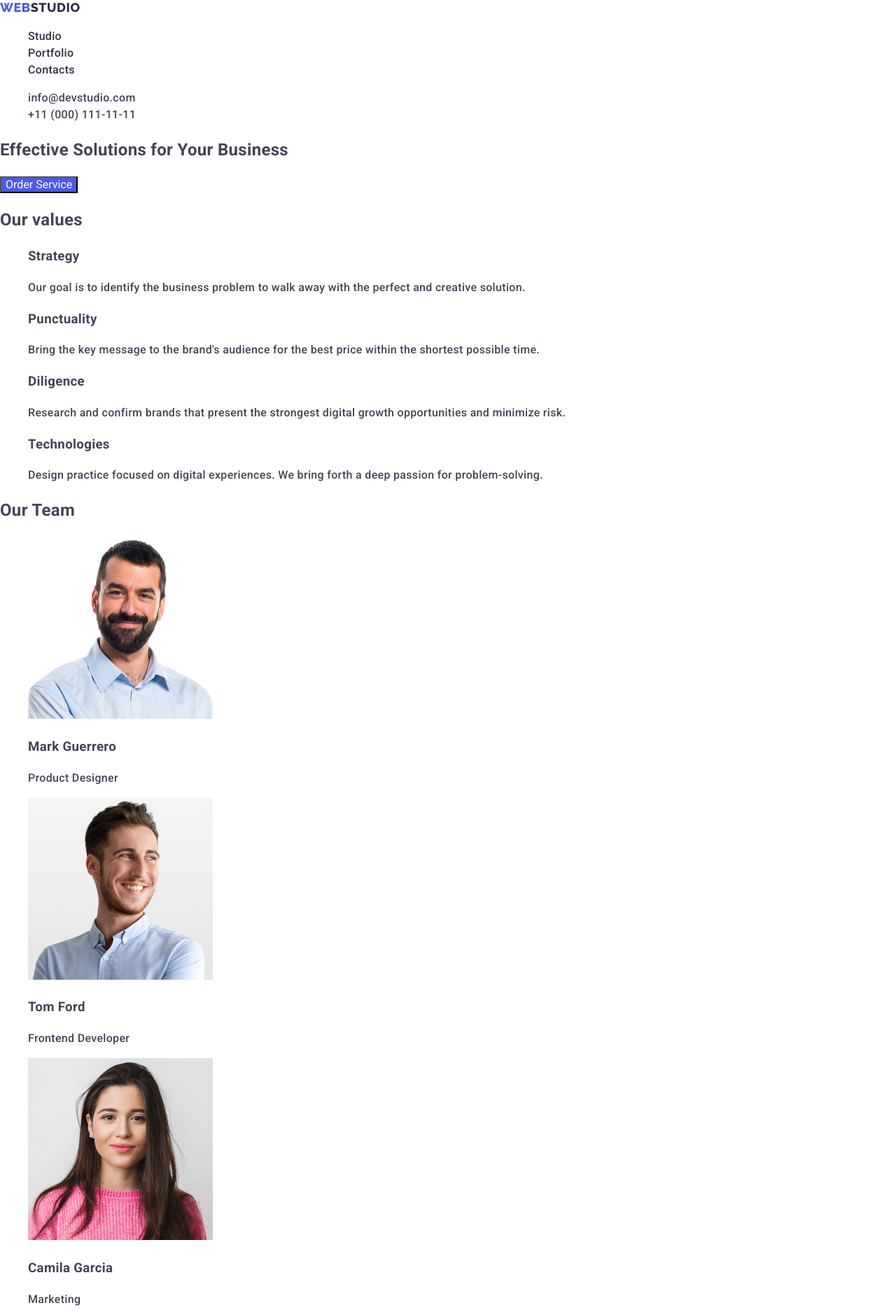
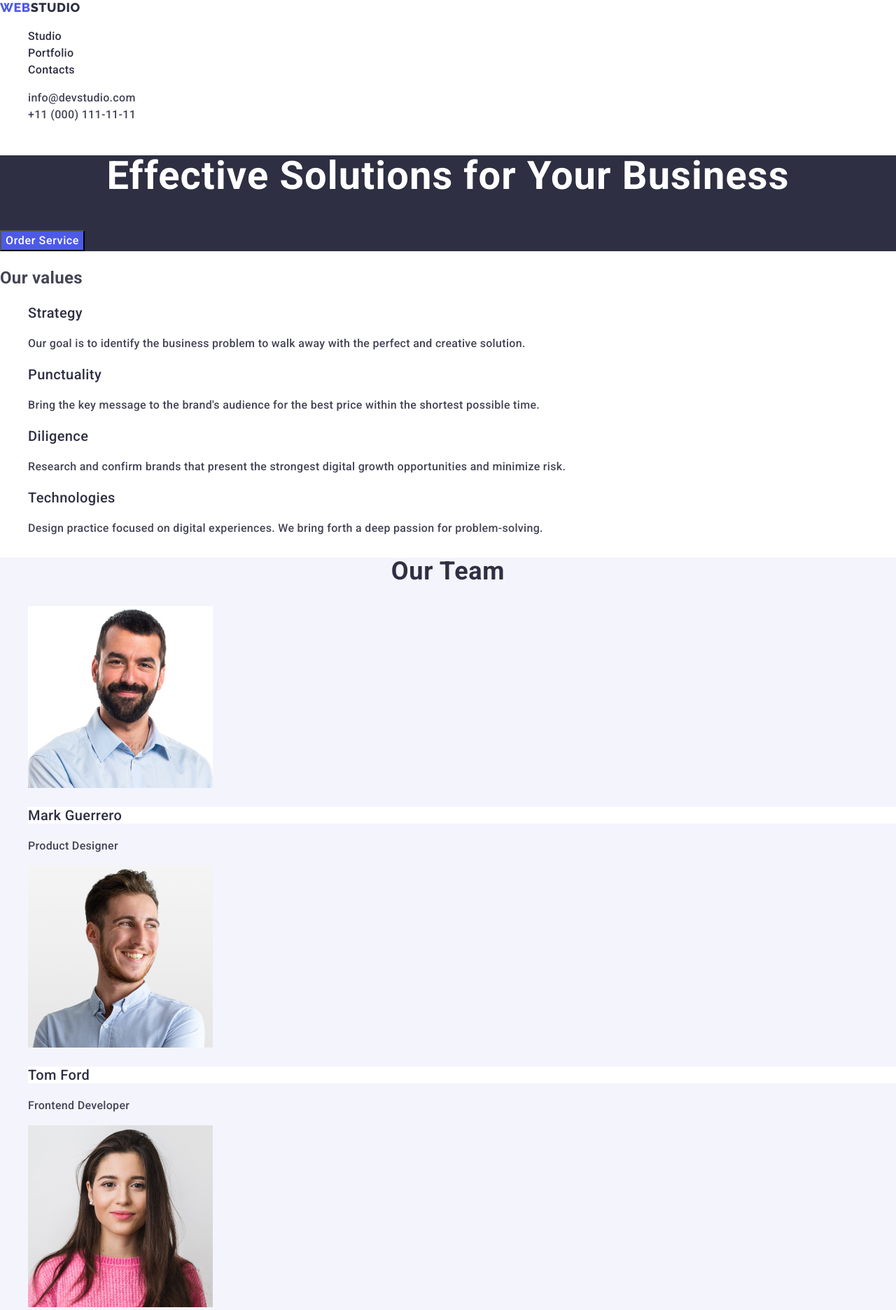
Before and after one commit to DenisBahuta/goit-markup-hw-02, a plain HTML site: page index.html in a window 1280 px wide. Shown: the top 1872 px of the page at 70% size. Drawn offline with nearby package versions, Linux system fonts and the light colour scheme.

Commit message:
Create section two

```diff
--- a/css/styles.css
+++ b/css/styles.css
@@ -43,7 +43,8 @@ span {
 }
 
 .nav-link:hover,
-.nav-link:focus {
+.nav-link:focus,
+.nav-link:active {
   color: #404bbf;
 }
 
@@ -52,7 +53,6 @@ span {
   font-style: normal;
 }
 
-.contacts-link:active,
 .contacts-link:hover,
 .contacts-link:focus {
   color: #404bbf;
@@ -62,13 +62,59 @@ address {
   font-style: normal;
 }
 
+.section-one {
+  background-color: #2e2f42;
+}
+
+.section-one-title {
+  color: #ffffff;
+  font-size: 56px;
+  text-align: center;
+  letter-spacing: 0.02em;
+  line-height: 1.07;
+}
+
 .button-primary {
   background: var(--IRIS, #4d5ae5);
   cursor: pointer;
   color: #ffffff;
+  font-weight: 500;
+  line-height: 1.5;
+  letter-spacing: 0.04em;
 }
 
 .button-primary:hover,
-button-primary:focus {
+.button-primary:focus {
   background: var(--OCEAN, #404bbf);
 }
+
+.section-two-subtitle {
+  font-size: 20px;
+  font-weight: 500;
+  line-height: 1.2;
+  letter-spacing: 0.02em;
+  color: #2e2f42;
+}
+.section-three {
+  background-color: #f4f4fd;
+}
+
+.section-three-title {
+  font-size: 36px;
+  line-height: 1.11;
+  text-align: center;
+  letter-spacing: 0.02em;
+  text-transform: capitalize;
+  color: #2e2f42;
+}
+.hero-subtitle {
+  background-color: #ffffff;
+  font-size: 20px;
+  font-weight: 500;
+  line-height: 1.2;
+  letter-spacing: 0.02em;
+  color: #2e2f42;
+}
+.hero-text {
+  font-size: 16px;
+}
--- a/index.html
+++ b/index.html
@@ -23,11 +23,11 @@
     <header>
       <!-- WebStudio -->
       <nav>
-        <a class="header-logo" href="./index.html">WEB<span>STUDIO</span></a>
+        <a class="header-logo" href="./index.html">Web<span>Studio</span></a>
         <ul>
           <li><a class="nav-link" href="./index.html">Studio</a></li>
-          <li><a class="nav-link" href="Portfolio">Portfolio</a></li>
-          <li><a class="nav-link" href="Contacts">Contacts</a></li>
+          <li><a class="nav-link" href="">Portfolio</a></li>
+          <li><a class="nav-link" href="">Contacts</a></li>
         </ul>
       </nav>
       <address class="contacts">
@@ -45,48 +45,49 @@
         </ul>
       </address>
     </header>
-    <!-- Our values -->
     <main>
-      <section>
-        <h1 class="title">Effective Solutions for Your Business</h1>
+      <!-- Section one -->
+      <section class="section-one">
+        <h1 class="section-one-title">Effective Solutions for Your Business</h1>
         <button class="button-primary">Order Service</button>
       </section>
       <section>
-        <h2>Our values</h2>
+        <!-- Section two -->
+        <h2 class="section-two-title">Our values</h2>
         <ul>
           <li>
-            <h3>Strategy</h3>
-            <p>
+            <h3 class="section-two-subtitle">Strategy</h3>
+            <p class="section-two-text">
               Our goal is to identify the business problem to walk away with the
               perfect and creative solution.
             </p>
           </li>
           <li>
-            <h3>Punctuality</h3>
-            <p>
+            <h3 class="section-two-subtitle">Punctuality</h3>
+            <p class="section-two-text">
               Bring the key message to the brand's audience for the best price
               within the shortest possible time.
             </p>
           </li>
           <li>
-            <h3>Diligence</h3>
-            <p>
+            <h3 class="section-two-subtitle">Diligence</h3>
+            <p class="section-two-text">
               Research and confirm brands that present the strongest digital
               growth opportunities and minimize risk.
             </p>
           </li>
           <li>
-            <h3>Technologies</h3>
-            <p>
+            <h3 class="section-two-subtitle">Technologies</h3>
+            <p class="section-two-text">
               Design practice focused on digital experiences. We bring forth a
               deep passion for problem-solving.
             </p>
           </li>
         </ul>
       </section>
-      <!-- Our Team -->
-      <section>
-        <h2>Our Team</h2>
+      <!-- Section three -->
+      <section class="section-three">
+        <h2 class="section-three-title">Our Team</h2>
         <ul>
           <li>
             <img
@@ -95,8 +96,8 @@
               width="264"
               height="260"
             />
-            <h3>Mark Guerrero</h3>
-            <p>Product Designer</p>
+            <h3 class="hero-subtitle">Mark Guerrero</h3>
+            <p class="hero-text">Product Designer</p>
           </li>
           <li>
             <img
@@ -105,8 +106,8 @@
               width="264"
               height="260"
             />
-            <h3>Tom Ford</h3>
-            <p>Frontend Developer</p>
+            <h3 class="hero-subtitle">Tom Ford</h3>
+            <p class="hero-text">Frontend Developer</p>
           </li>
           <li>
             <img
@@ -115,8 +116,8 @@
               width="264"
               height="260"
             />
-            <h3>Camila Garcia</h3>
-            <p>Marketing</p>
+            <h3 class="hero-subtitle">Camila Garcia</h3>
+            <p class="hero-text">Marketing</p>
           </li>
           <li>
             <img
@@ -125,8 +126,8 @@
               width="264"
               height="260"
             />
-            <h3>Daniel Wilson</h3>
-            <p>UI Designer</p>
+            <h3 class="hero-subtitle">Daniel Wilson</h3>
+            <p class="hero-text">UI Designer</p>
           </li>
         </ul>
       </section>
```
